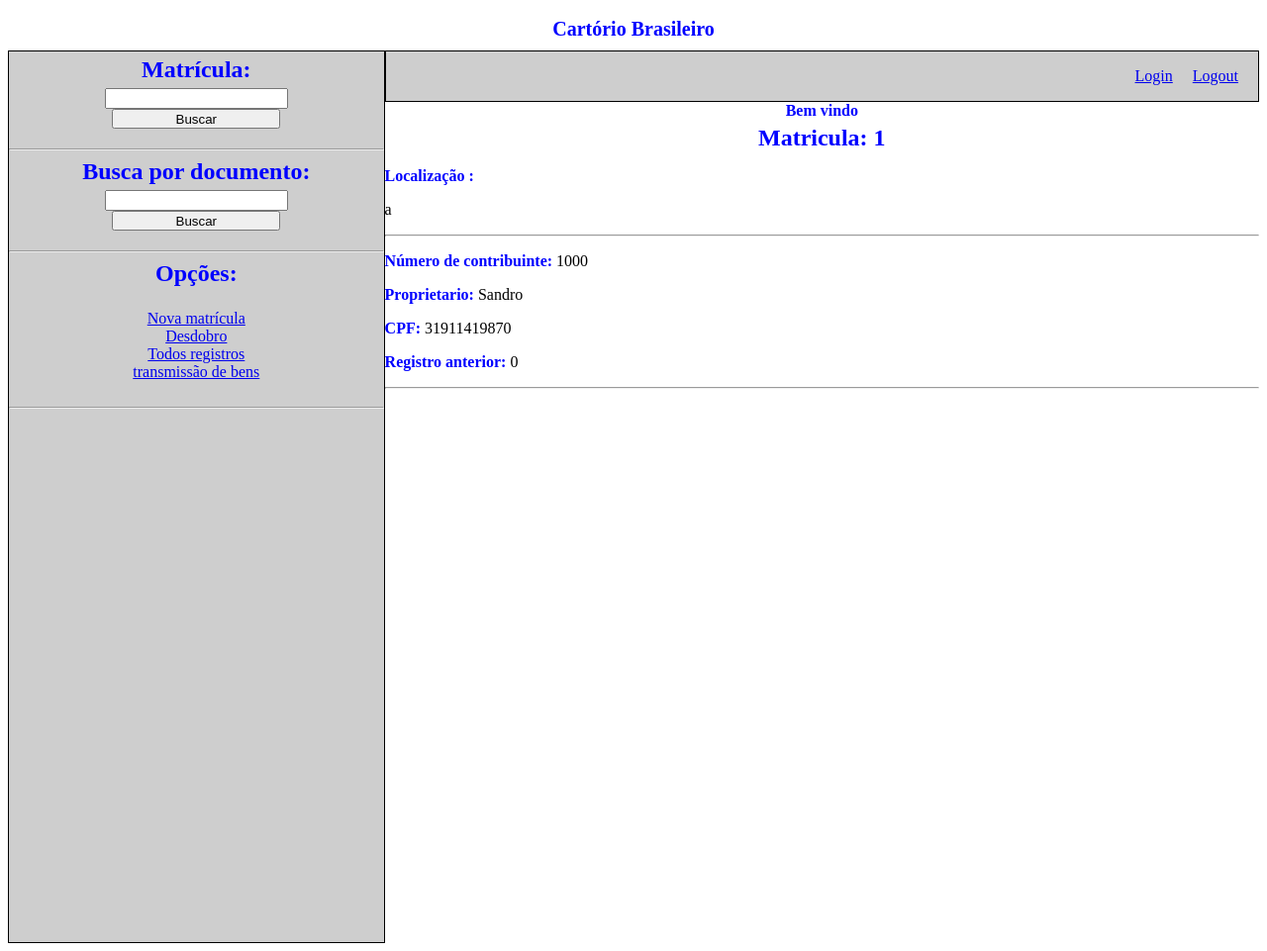
After one commit to sandro20231/cartorio, a Django app: page /id/1 in a window 1280 px wide. The commit adds this page. Shown: the whole page at 99% size. Run offline with Django 5.2, Linux system fonts and the light colour scheme; data comes from the database, SQL or seed files in the repository; both versions use the stored data as it was after the commit.

Commit message:
adicionando função de busca por matricula

```diff
--- a/cartorio/registro/static/registro/estilo.css
+++ b/cartorio/registro/static/registro/estilo.css
@@ -135,3 +135,7 @@ header {
     display: flex;
     justify-content: center;
 }
+
+.itemmatricula {
+    color: blue;
+}
--- a/cartorio/registro/templates/registro/layout.html
+++ b/cartorio/registro/templates/registro/layout.html
@@ -16,7 +16,8 @@
     <div class="pai">
         <div class="navegacao">
             <h2 class="titulonavegacao">Matrícula:</h2>
-            <form class="buscamatriculapai">
+            <form class="buscamatriculapai" action="{% url 'buscarmatricula' %}" method="post">
+                {% csrf_token %}
                 <input type="text" name="buscamatricula"><br>
                 <button type="submit" class="botaobuscamatricula">Buscar</button><br>
             </form>
@@ -25,6 +26,7 @@
                 Busca por documento:
             </h2>
             <form class="buscamatriculapai">
+                {% csrf_token %}
                 <input type="text" name="buscadocumento"><br>
                 <button type="submit" class="botaobuscamatricula">Buscar</button><br>
 
--- a/cartorio/registro/templates/registro/listarregistros.html
+++ b/cartorio/registro/templates/registro/listarregistros.html
@@ -14,7 +14,7 @@
         <tbody>
             {% for r in registros %}
             <tr>
-                <td class="celulas2">{{r.id}}</td>
+                <td class="celulas2"><a href="{{r.id}}">{{r.id}}</a></td>
                 <td class="celulas2">{{r.contribuinte}}</td>
                 <td class="celulas2">{{r.proprietario}}</td>
             </tr>
--- /dev/null
+++ b/cartorio/registro/templates/registro/matricula.html
@@ -0,0 +1,21 @@
+{% extends "registro/layout.html" %}
+
+{% block body %}
+<div class="paimatricula">
+    <h2 class="titulonavegacao"><b class="itemmatricula">Matricula:</b> {{ dado.id }}</h2>
+    <p><b class="itemmatricula">Localização :</b></p>
+    <p>{{ dado.localizacao }}</p>
+    <hr>
+    <p><b class="itemmatricula">Número de contribuinte:</b> {{ dado.contribuinte }}</p>
+
+    <p><b class="itemmatricula">Proprietario:</b> {{dado.proprietario}}</p>
+
+    <p><b class="itemmatricula">CPF:</b> {{dado.cpf_proprietario}}</p>
+
+    <p><b class="itemmatricula">Registro anterior:</b> {{dado.registro_anterior}}</p>
+    <hr>
+</div>
+
+
+
+{% endblock %}
--- a/cartorio/registro/urls.py
+++ b/cartorio/registro/urls.py
@@ -7,5 +7,9 @@ urlpatterns = [
     path('logout/', views.logouta, name='logout'),
     path("novoregistro/", views.novoregistro, name="novoregistro"),
     path('listarregistros/', views.listarregistros, name="listarregistros"),
+    path('id/<int:matricula>', views.mostrarmatricula, name="mostrarmatricula"),
+    path('listarregistros/<int:matricula>',
+         views.mostrarmatricula, name="mostrarmatricula2"),
+    path('buscarmatricula/', views.buscarmatricula, name='buscarmatricula')
 
 ]
--- a/cartorio/registro/views.py
+++ b/cartorio/registro/views.py
@@ -50,5 +50,15 @@ def novoregistro(request):
 
 
 def listarregistros(request):
+    return render(request, 'registro/listarregistros.html', {"registros": Registro.objects.all()})
 
-    return render(request, 'registro/listarregistros.html', {"registros": Registro.objects.all()})
+
+def mostrarmatricula(request, matricula):
+    dados = Registro.objects.get(pk=matricula)
+    return render(request, "registro/matricula.html", {"dado": dados})
+
+
+def buscarmatricula(request):
+    matricula = request.POST.get('buscamatricula')
+    dados = Registro.objects.get(pk=matricula)
+    return render(request, "registro/matricula.html", {"dado": dados})
```
Also changed, not shown: cartorio/db.sqlite3.
